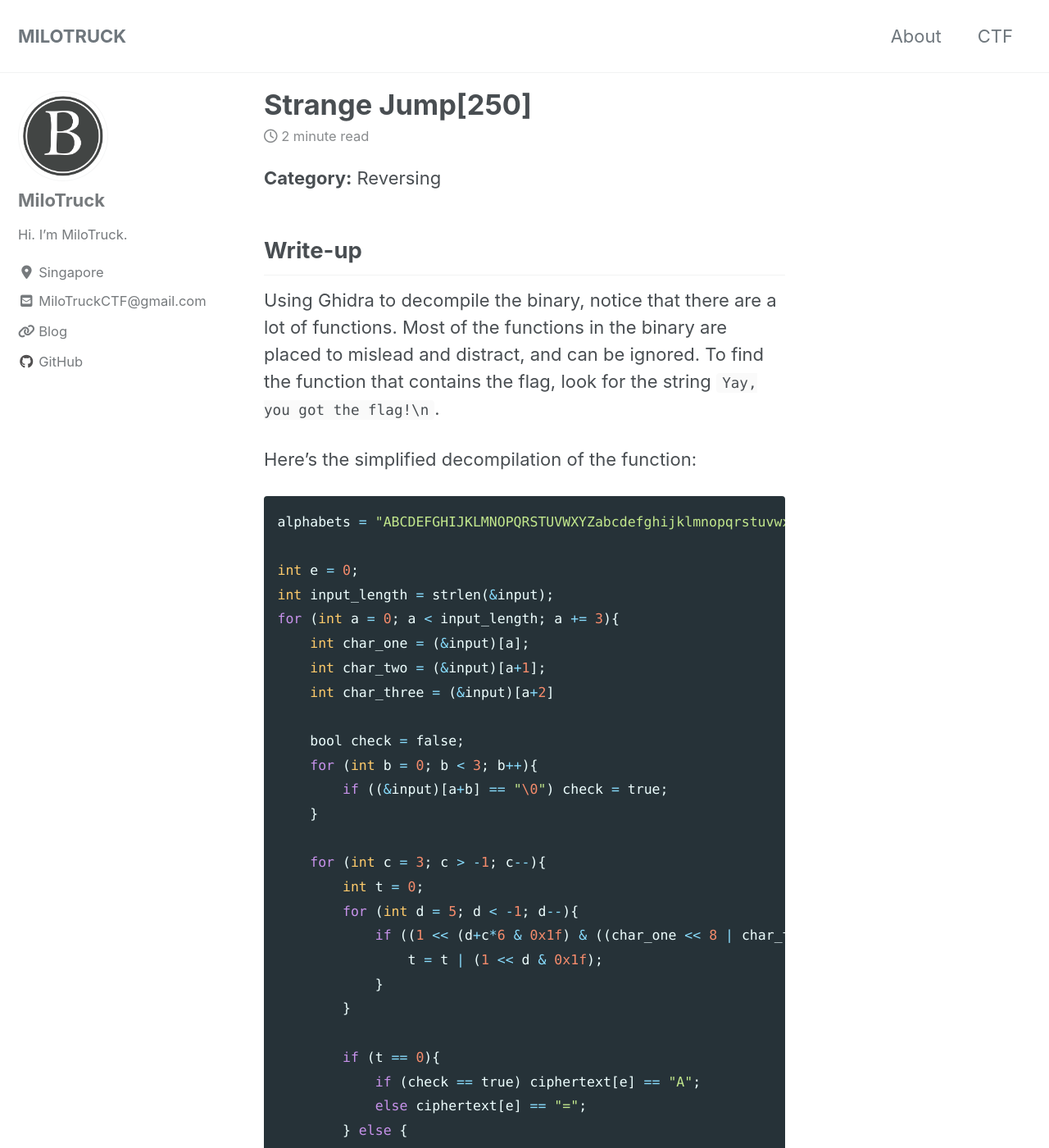
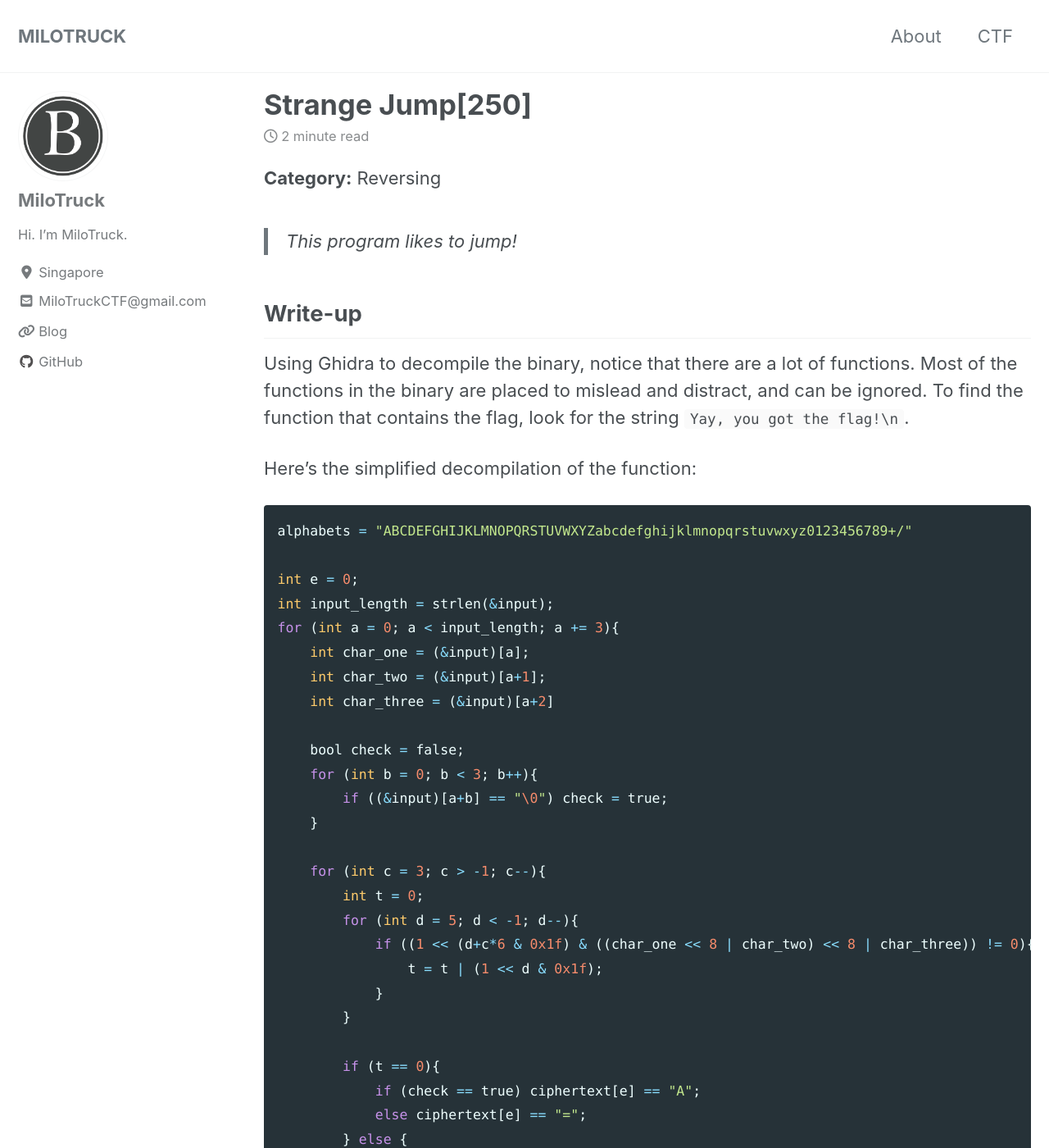
Before and after one commit to MiloTruck/milotruck.github.io, a Jekyll site: the page built from _posts/2019-09-20-Strange Jump.md, in a window 1280 px wide and 1400 px high. Shown: the whole window at 82% size. Built offline with Jekyll 4.4.1, drawn with Linux system fonts in a browser that asks for light colours; cached includes are drawn as plain includes; nearby versions of some CDN libraries; some of the changed text lies outside the part shown.

```diff
--- a/_posts/2019-09-20-Strange Jump.md
+++ b/_posts/2019-09-20-Strange Jump.md
@@ -2,9 +2,13 @@
 title: "Strange Jump[250]"
 tags: [Timisoara CTF, Reversing]
 excerpt: "Reversing"
+layout: single
+classes: wide
 ---
 
 **Category:** Reversing
+
+> This program likes to jump!
 
 ## Write-up
 Using Ghidra to decompile the binary, notice that there are a lot of functions. Most of the functions in the binary are placed to mislead and distract, and can be ignored. To find the function that contains the flag, look for the string `Yay, you got the flag!\n`.
```
Also changed, not shown: _posts/2019-09-20-Pipes.md (+2 -0 lines).
